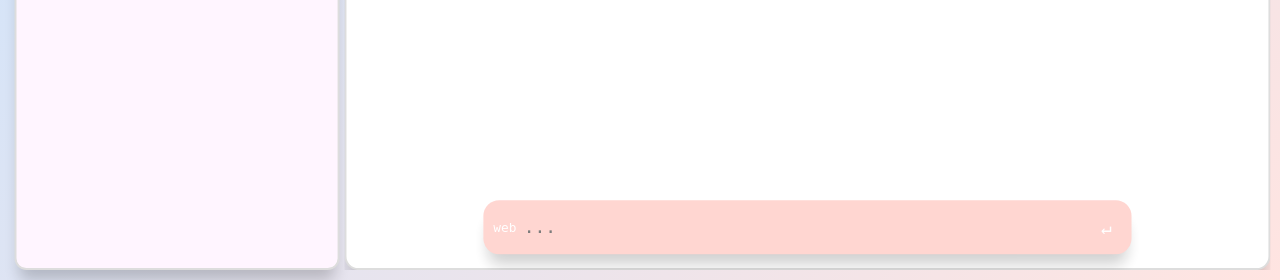
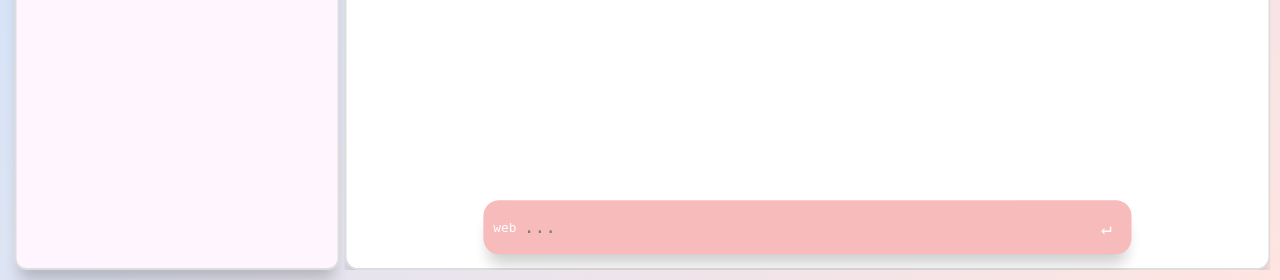
Before and after one commit to circlestarzero/EX-chatGPT, a Flask app: page / in a window 1280 px wide. Shown: the part 520-800 px from the top of the page. Run offline with Flask 2, Linux system fonts and the light colour scheme; data that the repository does not hold is empty; parts of the project's set-up code (start-up, migrations or seed data) failed here and were passed over; some libraries are stand-ins or nearby versions.

Commit message:
upadte css

```diff
--- a/chatGPTEx/static/styles/style.css
+++ b/chatGPTEx/static/styles/style.css
@@ -2,7 +2,7 @@
   --body-bg: linear-gradient(135deg, #c9e4ff 0%, #ffe4e1 100%);
   --msger-bg: #fff;
   --border: 2px solid #ddd;
-  --right-msg-bg: #ffd4cf;
+  --right-msg-bg: #f8b8b9;
   --left-msg-bg: #ffebcd;
   --right-msg-text: #fff;
   --code-bg: #faebd7;
```
